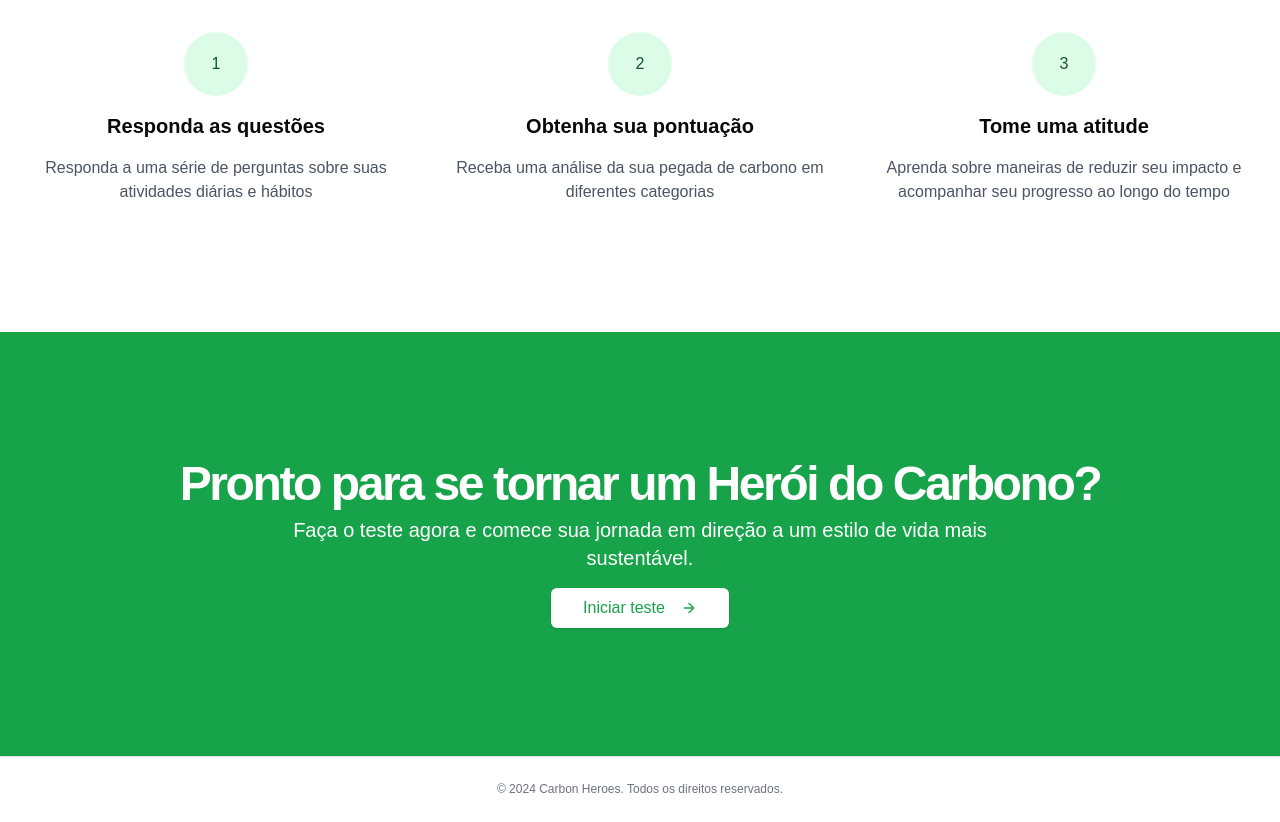
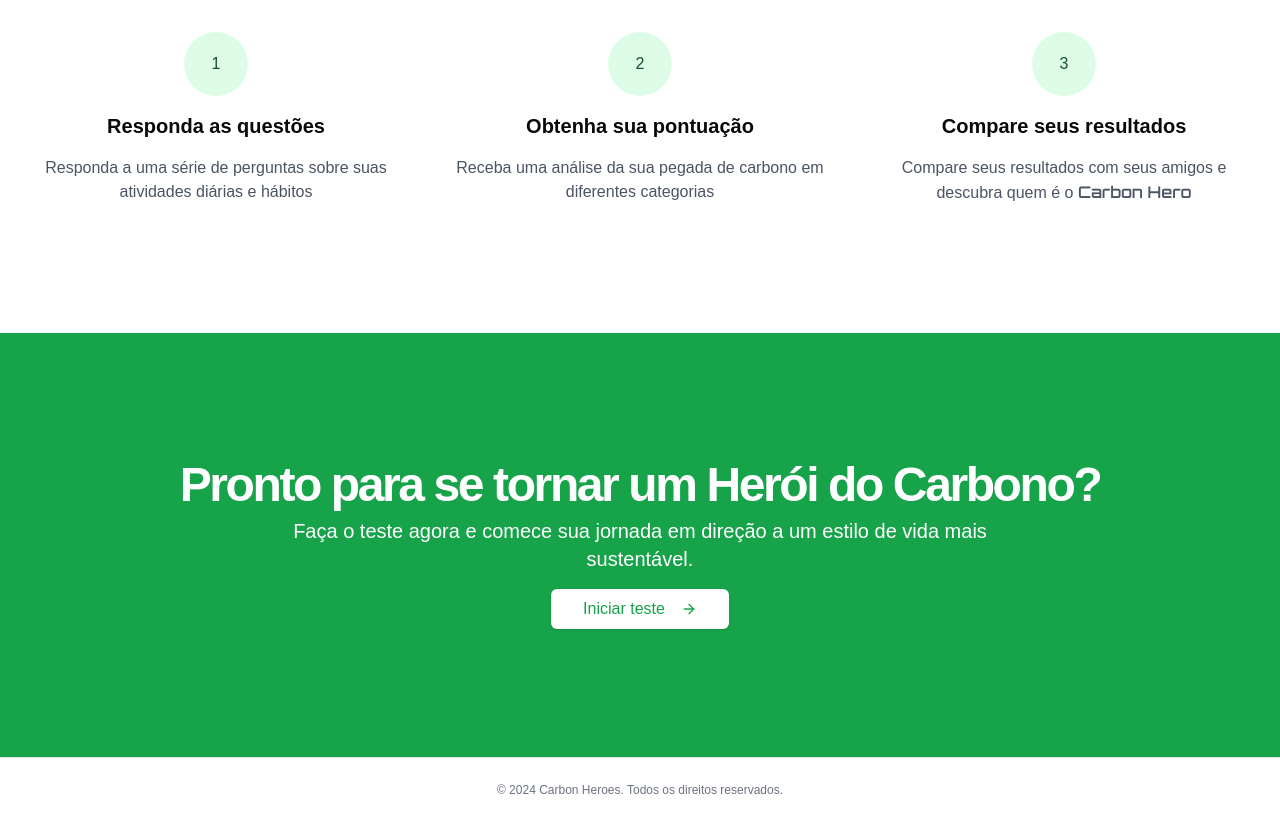
Before and after one commit to wwwacedo/carbon-heroes, a Next.js app: page / in a window 1280 px wide. Shown: the part 1839-2661 px from the top of the page. Built offline with nearby package versions, Linux system fonts and the light colour scheme.

Commit message:
trocando texto

```diff
--- a/src/app/page.tsx
+++ b/src/app/page.tsx
@@ -195,10 +195,9 @@ export default function HomePage() {
                 <div className="flex h-16 w-16 items-center justify-center rounded-full bg-green-100 text-green-900">
                   3
                 </div>
-                <h3 className="text-xl font-bold">Tome uma atitude</h3>
+                <h3 className="text-xl font-bold">Compare seus resultados</h3>
                 <p className="text-gray-600">
-                  Aprenda sobre maneiras de reduzir seu impacto e acompanhar seu
-                  progresso ao longo do tempo
+                  Compare seus resultados com seus amigos e descubra quem é o <span className={`${orbitron.className}`}>Carbon Hero</span>
                 </p>
               </div>
             </div>
```
